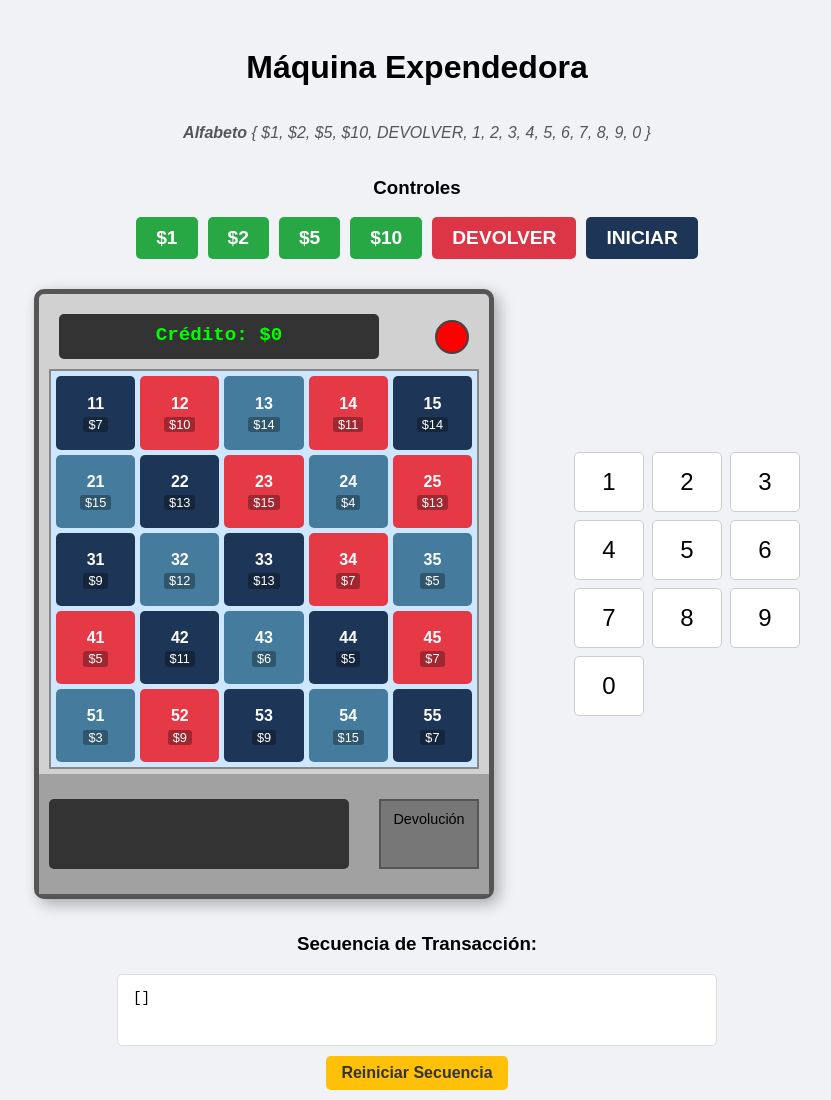
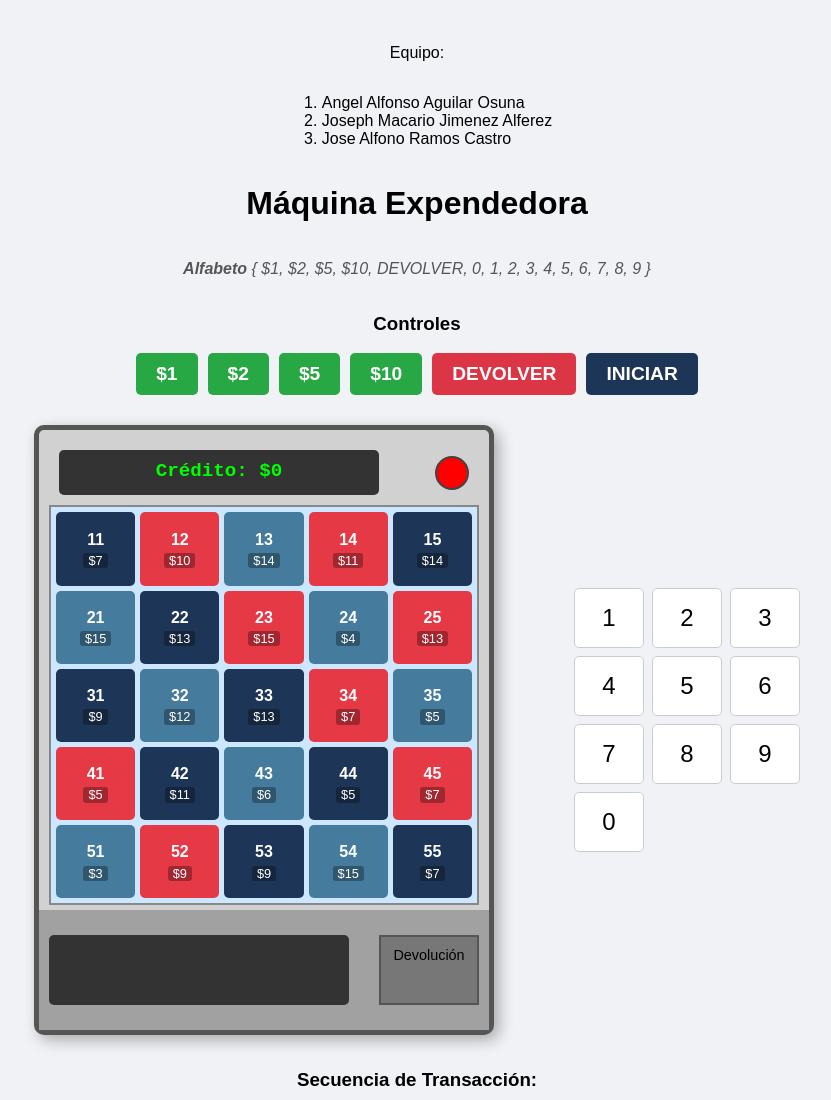
Before and after one commit to Vegetojr/maquinaExpendedora, a plain HTML site: page index.html in a window 1280 px wide. Shown: the top 1100 px of the page, without its empty margins (223-1054 px from the left). Drawn offline with Linux system fonts and the light colour scheme.

Commit message:
correcion de detallito

```diff
--- a/index.html
+++ b/index.html
@@ -7,10 +7,16 @@
     <link rel="stylesheet" href="./styless.css">
 </head>
 <body>
+    <p>Equipo:</p>
+    <ol>
+        <li>Angel Alfonso Aguilar Osuna</li>
+        <li>Joseph Macario Jimenez Alferez</li>
+        <li>Jose Alfono Ramos Castro</li>
+    </ol>
     <h1>Máquina Expendedora</h1>
 
     <p class="alfabeto">
-        <strong>Alfabeto</strong> { $1, $2, $5, $10, DEVOLVER, 1, 2, 3, 4, 5, 6, 7, 8, 9, 0 }
+        <strong>Alfabeto</strong> { $1, $2, $5, $10, DEVOLVER, 0, 1, 2, 3, 4, 5, 6, 7, 8, 9 }
     </p>
 
     <h3>Controles</h3>
```
